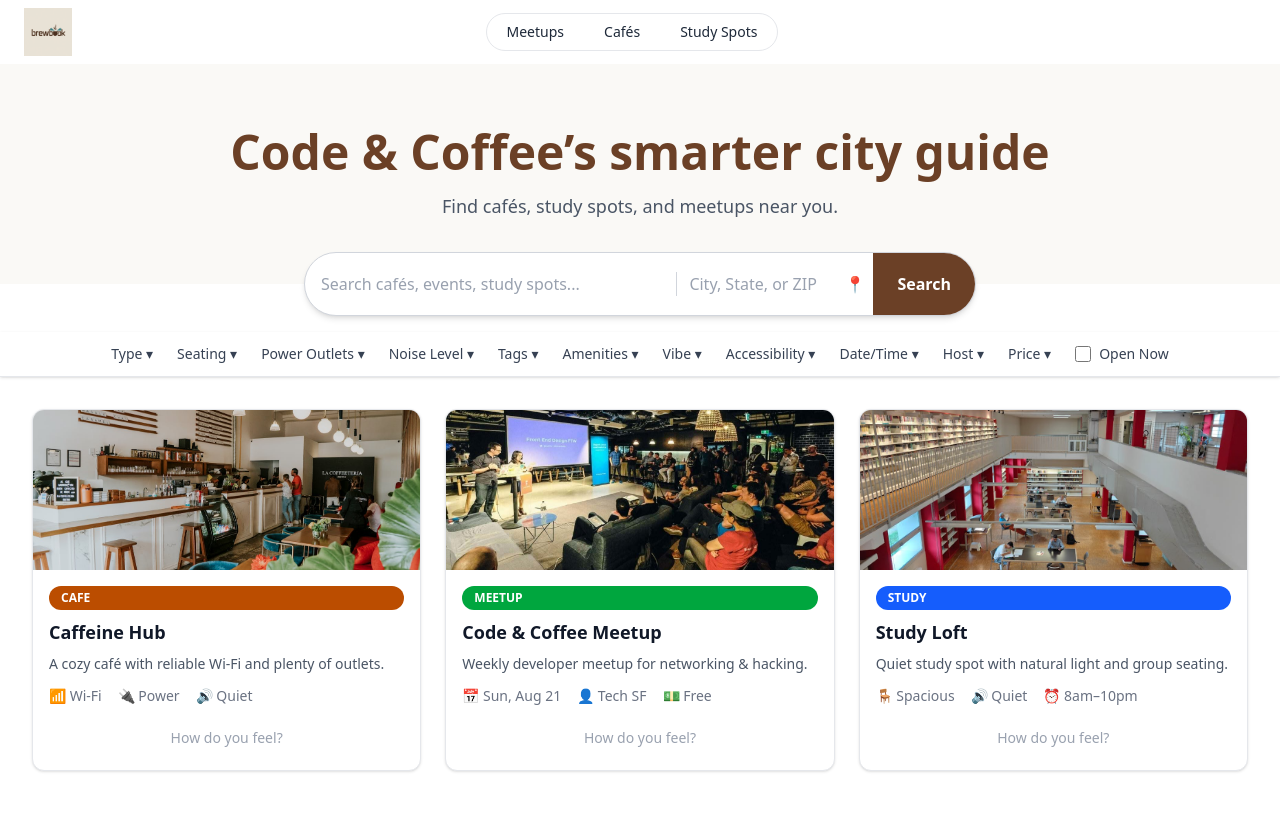
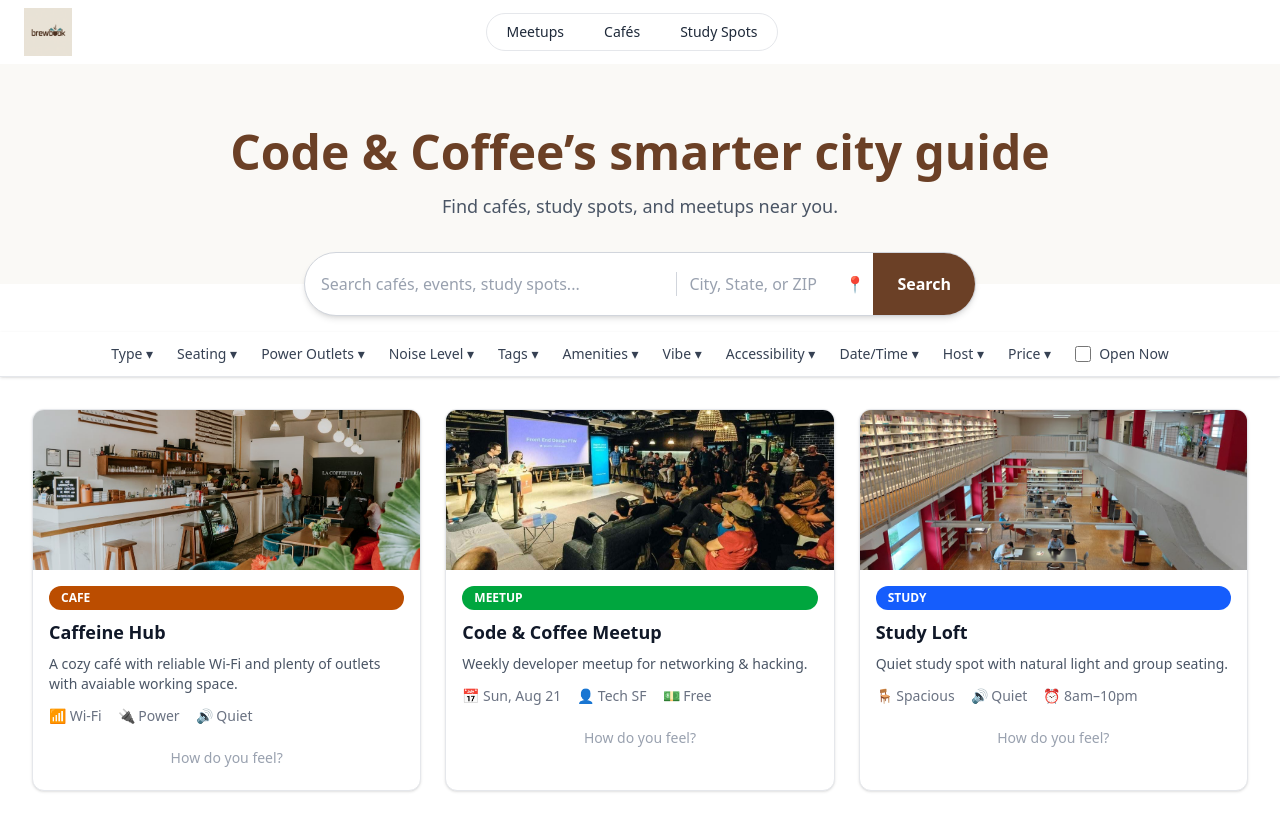
Before and after one commit to patel-jhanvi/storyblok-hackathon-2025, a Next.js app in the folder brewbook/: page / in a window 1280 px wide. Built offline with nearby package versions, Linux system fonts and the light colour scheme; what @storyblok/react would draw is missing.

Commit message:
cardgrid homepage

```diff
--- a/brewbook/components/blocks/CardGrid.tsx
+++ b/brewbook/components/blocks/CardGrid.tsx
@@ -4,7 +4,7 @@ const mockData = [
   {
     type: "cafe" as const,
     title: "Caffeine Hub",
-    summary: "A cozy café with reliable Wi-Fi and plenty of outlets.",
+    summary: "A cozy café with reliable Wi-Fi and plenty of outlets with avaiable working space.",
     image: "/images/cafe.png",
     metadata: ["📶 Wi-Fi", "🔌 Power", "🔊 Quiet"],
   },
```
